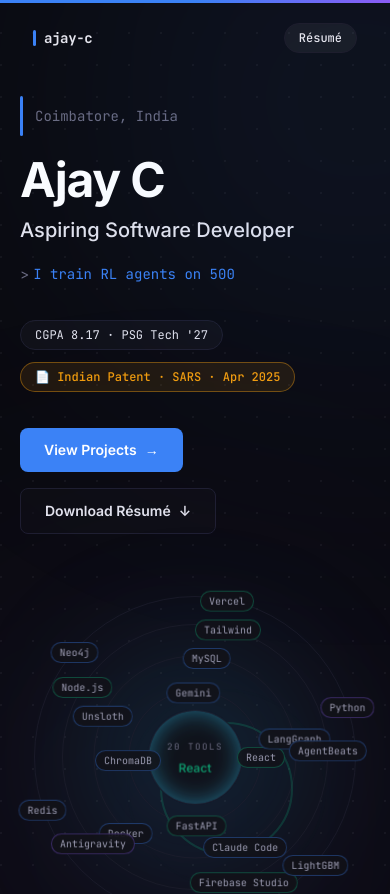
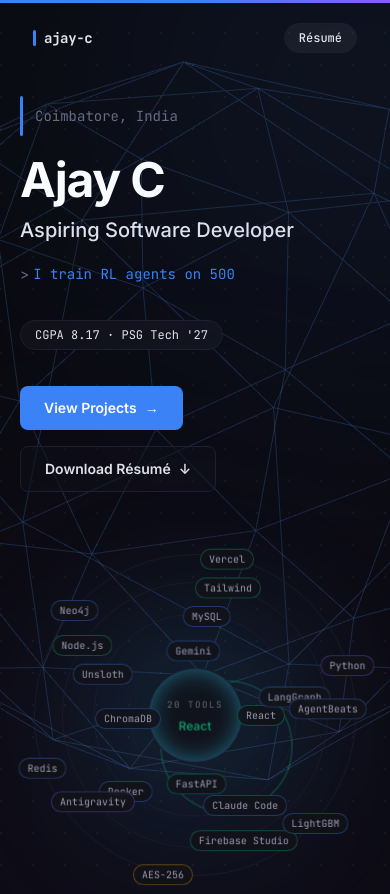
Before and after one commit to Ajayyy00/portfolio, a Next.js app: page / in a window 390 px wide. Shown: the top 894 px of the page. Built offline with nearby package versions, Linux system fonts and the light colour scheme.

Commit message:
Update Hero and 3D background components

```diff
--- a/components/Hero.tsx
+++ b/components/Hero.tsx
@@ -103,9 +103,6 @@ export default function Hero() {
             <span className="mono rounded-full border border-border bg-surface px-3.5 py-1.5 text-xs text-text">
               CGPA {site.cgpa} · {site.institution}
             </span>
-            <span className="mono inline-flex items-center gap-1.5 rounded-full border border-security/40 bg-security/10 px-3.5 py-1.5 text-xs font-medium text-security">
-              📄 Indian Patent · SARS · Apr 2025
-            </span>
           </motion.div>
 
           {/* CTAs */}
--- a/components/Scene3DBackground.tsx
+++ b/components/Scene3DBackground.tsx
@@ -61,14 +61,11 @@ export default function Scene3DBackground() {
   if (!enabled) return null;
 
   return (
-    <div
-      aria-hidden
-      className="pointer-events-none fixed inset-0 -z-10 hidden sm:block"
-    >
+    <div aria-hidden className="pointer-events-none fixed inset-0 -z-10">
       <Canvas
         camera={{ position: [0, 0, 5], fov: 45 }}
-        dpr={[1, 1.5]}
-        gl={{ antialias: true, alpha: true }}
+        dpr={[1, 1.25]}
+        gl={{ antialias: true, alpha: true, powerPreference: "low-power" }}
       >
         <WireframeIcosahedron targetColor={targetColor} />
       </Canvas>
```
